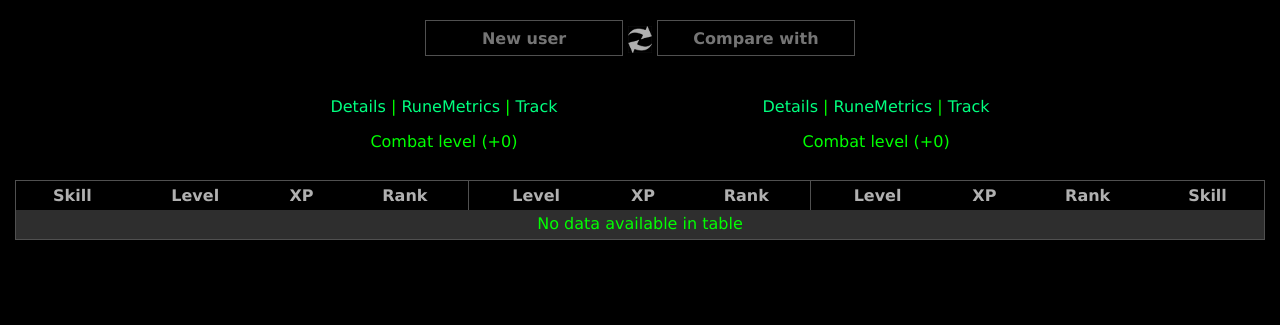
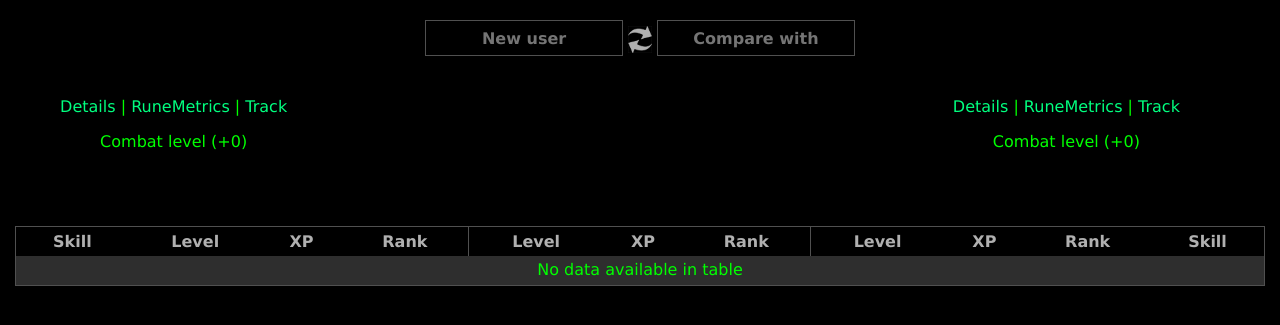
Before and after one commit to villermen/runescape-lookup, a Symfony app: template templates/lookup/compare.html.twig in a window 1280 px wide. Shown: the top 325 px of the page. Run offline with Twig, Linux system fonts and the light colour scheme; the template is opened without the code that fills it, so the values that code supplies are empty; some libraries are stand-ins or nearby versions.

Commit message:
Right-align last infobox for compare table
Shows table intention better.

```diff
--- a/public/style.css
+++ b/public/style.css
@@ -40,24 +40,38 @@ input {
 	vertical-align: middle;
 	height: 27px;
 }
+.infobox-container {
+    position: relative;
+    height: 150px;
+    width: 100%;
+    margin: 0 auto;
+}
 .infobox {
-	display: inline-flex;
-	min-height: 100px;
+    height: 150px;
     margin: 0 20px;
+    display: inline-block;
 }
 .infobox-text {
 	display: inline-block;
 	vertical-align: top;
+    margin: 0 20px;
 }
 .infobox-avatar {
-	background-position: bottom;
-	background-repeat: no-repeat;
+    vertical-align: bottom;
+    max-height: 150px;
+    width: 100px;
 }
-.avatar-chat {
-	width: 100px;
+.infobox-avatar--body {
+    width: 60px;
+    margin-right: 40px;
 }
-.avatar-body {
-	width: 60px;
+.infobox--compare {
+    position: absolute;
+    left: 0;
+}
+.infobox--compare:nth-child(2) {
+    right: 0;
+    left: unset;
 }
 .statstable {
 	margin: auto;
@@ -134,9 +148,6 @@ th>a {
 }
 .compare-table {
 	width: 1250px;
-}
-.infobox-container {
-	margin: auto;
 }
 .error {
 	color: red;
@@ -231,7 +242,4 @@ th>a {
 	.mobile-hide {
 		display: none;
 	}
-	.infobox-text {
-		order: -1;
-	}
 }
--- a/templates/base.html.twig
+++ b/templates/base.html.twig
@@ -42,7 +42,10 @@
                     paging: false,
                     searching: false,
                     info: false,
-                    sorting: []
+                    sorting: [],
+                    drawCallback: function() {
+                        $(".infobox-container").css("width", $(this).css("width"));
+                    }
                 });
             </script>
         {% endblock %}
--- a/templates/component/player-infobox.html.twig
+++ b/templates/component/player-infobox.html.twig
@@ -1,8 +1,8 @@
 {# Arguments: Player player, bool tracked, bool oldSchool #}
 
-<div class="infobox">
+<div class="infobox infobox--{{ mode }}">
     {% if not oldSchool %}
-        <div class="infobox-avatar avatar-chat" style="background-image: url('{{ player.chatHeadUrl }}')"></div>
+        <img class="infobox-avatar infobox-avatar--head" src="{{ player.chatHeadUrl }}" />
     {% endif %}
 
     <div class="infobox-text">
@@ -35,6 +35,6 @@
     </div>
 
     {% if not oldSchool %}
-        <div class="infobox-avatar avatar-body" style="background-image: url('{{ player.fullBodyUrl }}')"></div>
+        <img class="infobox-avatar infobox-avatar--body" src="{{ player.fullBodyUrl }}" />
     {% endif %}
 </div>
--- a/templates/lookup/compare.html.twig
+++ b/templates/lookup/compare.html.twig
@@ -4,12 +4,12 @@
     {{ include("component/lookup-form.html.twig") }}
 
     {% if not error %}
-        <div class="infobox-container">
-            {{ include("component/player-infobox.html.twig", {"player": player1, "mode": "compare", "tracked": tracked1, "oldSchool": oldSchool}) }}
-            {{ include("component/player-infobox.html.twig", {"player": player2, "mode": "compare", "tracked": tracked2, "oldSchool": oldSchool}) }}
-        </div>
+        <div class="horizontal-scroller">
+            <div class="infobox-container">
+                {{ include("component/player-infobox.html.twig", {"player": player1, "mode": "compare", "tracked": tracked1, "oldSchool": oldSchool}) }}
+                {{ include("component/player-infobox.html.twig", {"player": player2, "mode": "compare", "tracked": tracked2, "oldSchool": oldSchool}) }}
+            </div>
 
-        <div class="horizontal-scroller">
             <table class="center dataTable row-select compare-table">
                 <thead>
                     <tr>
```
